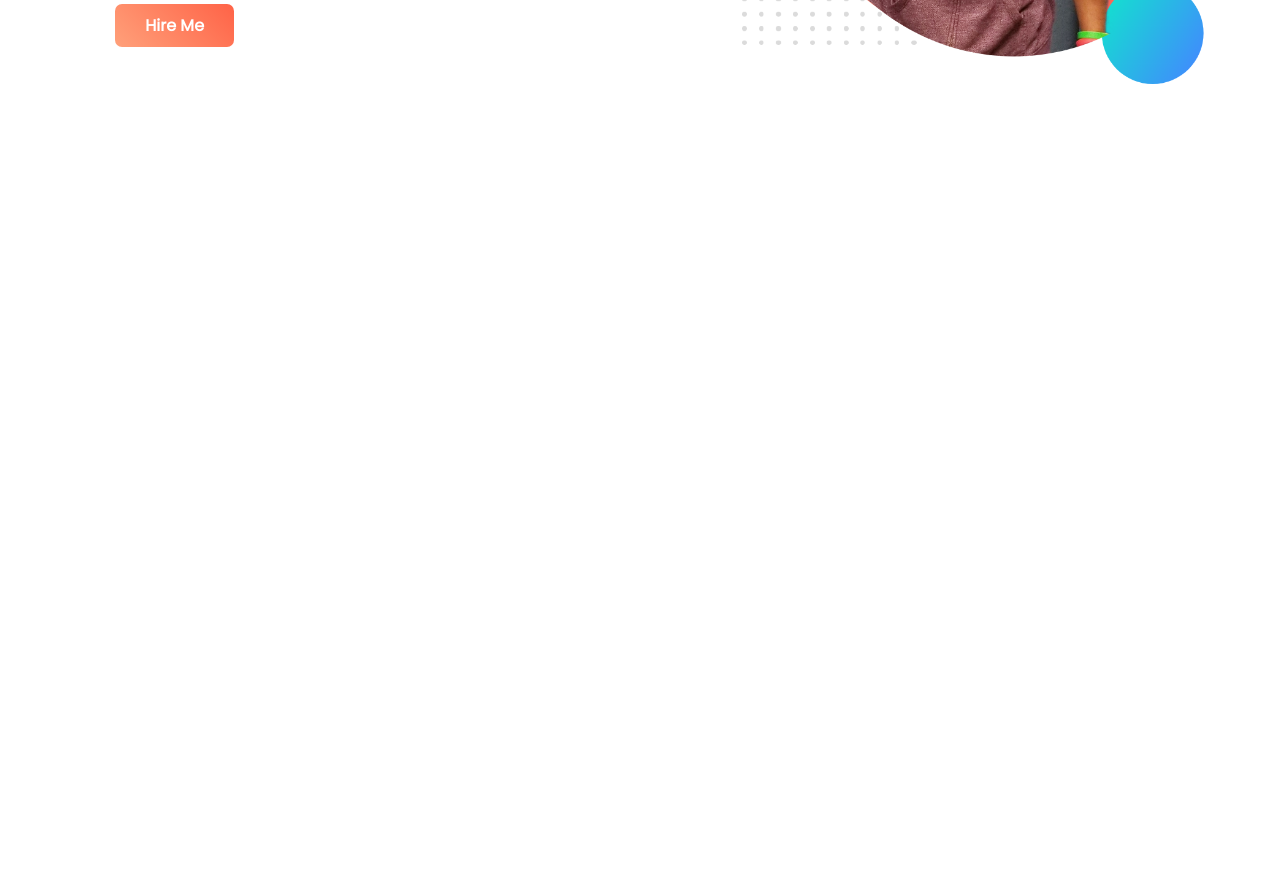
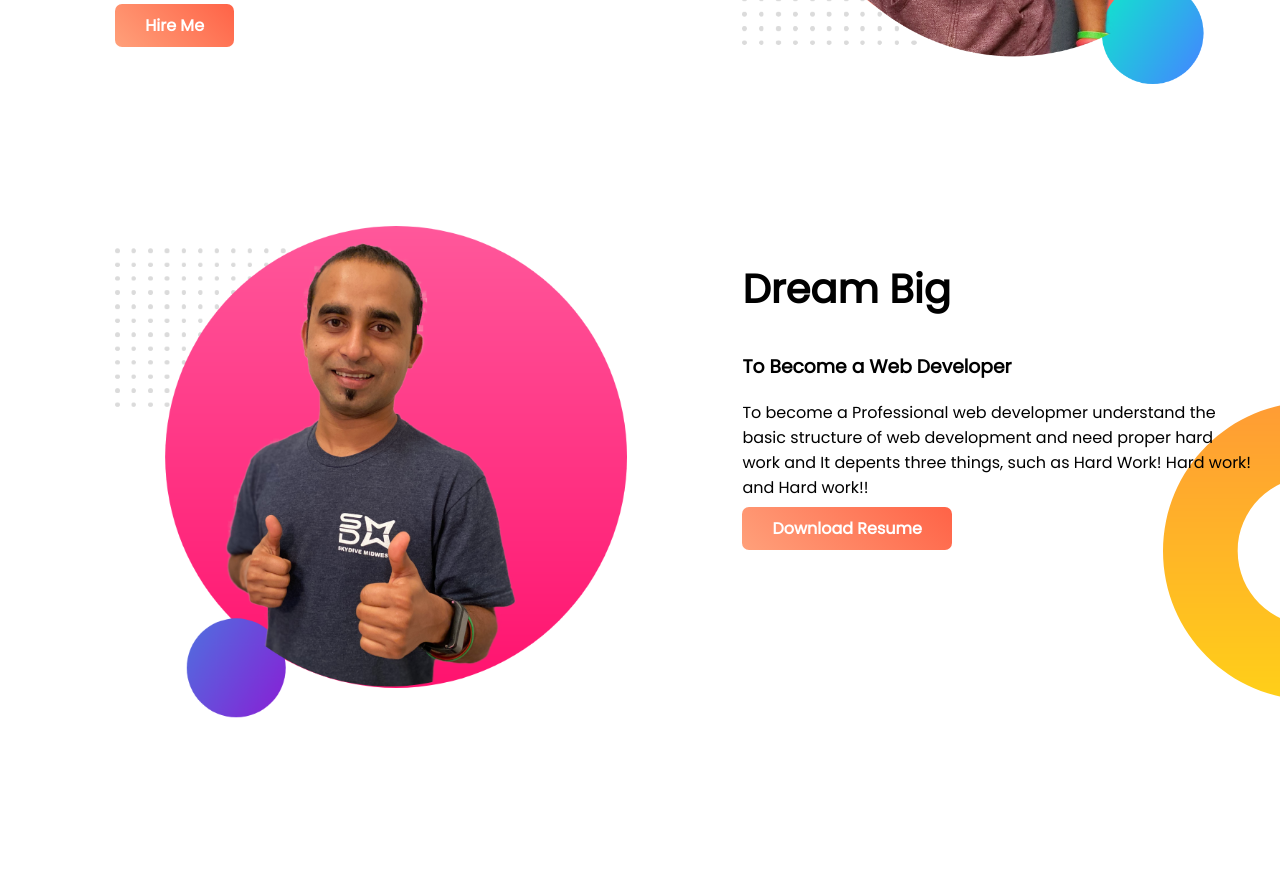
Before and after one commit to rakib229/My-website, a plain HTML site: page index.html in a window 1280 px wide. Shown: the part 424-1300 px from the top of the page. Before the commit the page ends 800 px from the top, so only its background shows below. Drawn offline with Linux system fonts and the light colour scheme.

Commit message:
Second Part Done

```diff
--- a/index.html
+++ b/index.html
@@ -23,5 +23,18 @@
         <img src="images/jhankar.png" alt="">
     </div>
    </section>
+   <section class="Dream-Area">
+    <div class="half-width">
+        <img src="images/jhankar2.png" alt="">
+    </div>
+    <div class="half-width">
+        <h2>Dream Big</h2>
+        <h3>To Become a Web Developer</h3>
+        <p>To become a Professional web developmer understand the basic structure of web development and need proper hard work and It depents three things, such as Hard Work! Hard work! and Hard work!!</p>
+        <a class="Link_button" target="_blank" href="https://drive.google.com/drive/u/0/home">Download Resume</a>
+    </div>
+
+
+   </section>
 </body>
 </html>
--- a/style.css
+++ b/style.css
@@ -5,6 +5,9 @@ body{
 }
 h1{
     font-size: 50px;
+}
+h2 {
+    font-size: 40px;
 }
 .name{
     color: gold;
@@ -25,6 +28,9 @@ h1{
 }
 section{
     height: 500px;
+    padding-bottom: 150px;
+
+
 }
 .Link_button {
     text-decoration: none;
@@ -34,3 +40,8 @@ section{
     color: white;
     font-weight: 700;
 }
+.Dream-Area{
+    background-image: url("images/dream-bg.png");
+    background-repeat: no-repeat;
+    background-position: right;
+}
```
